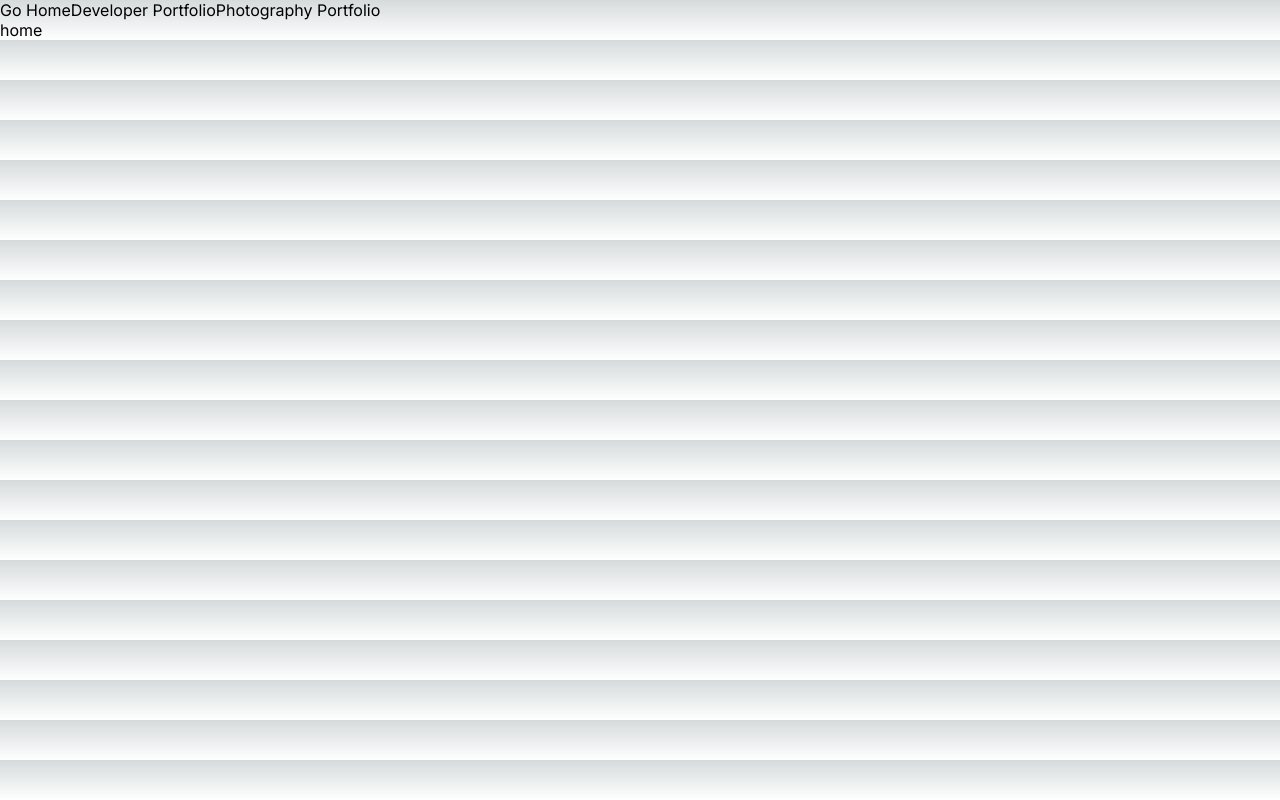
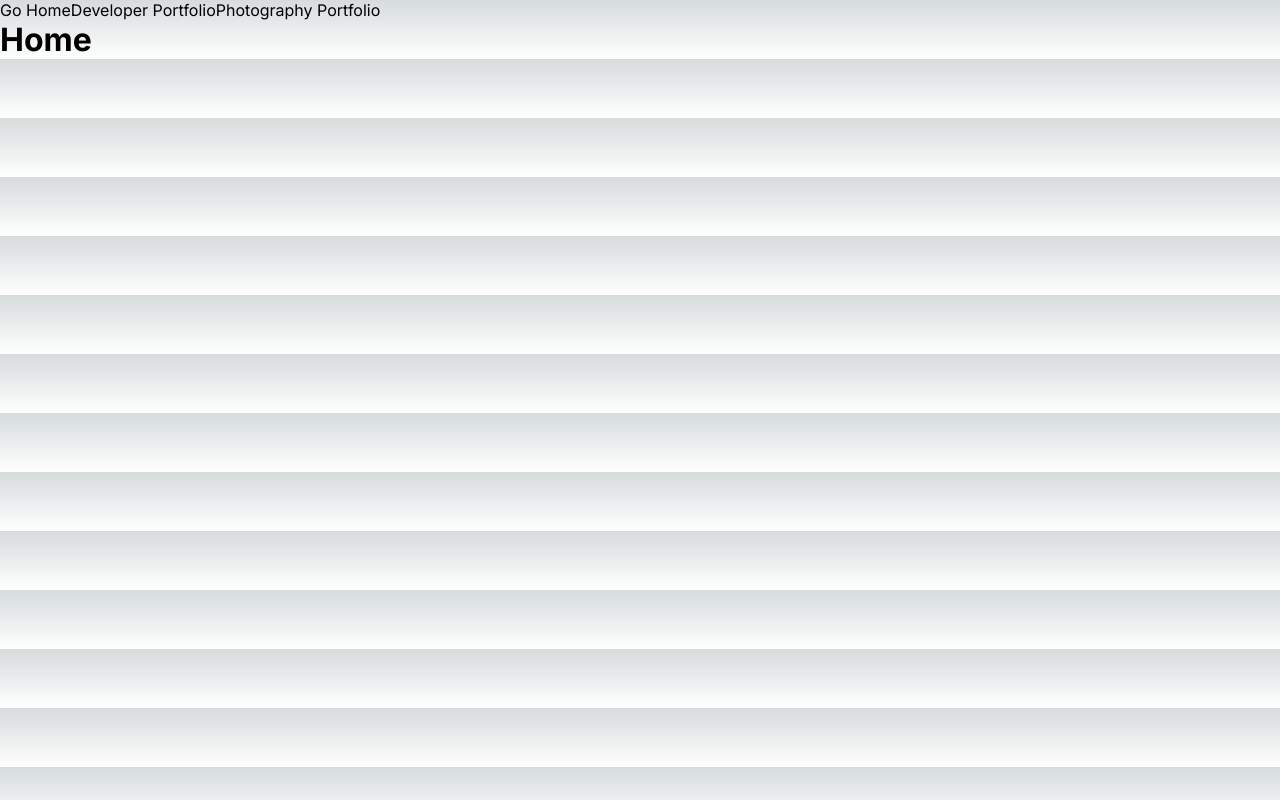
Before and after one commit to AdamIverson/next_website, a Next.js app: page / in a window 1280 px wide. Built offline with nearby package versions, Linux system fonts and the light colour scheme.

Commit message:
Photos componenet routed through Photography page

```diff
--- a/src/app/Developer/page.js
+++ b/src/app/Developer/page.js
@@ -4,7 +4,7 @@ import React from 'react'
 
 function Developer() {
   return (
-    <div>Developer Portfolio</div>
+    <h1>Developer Portfolio</h1>
   )
 }
 
--- a/src/app/page.js
+++ b/src/app/page.js
@@ -3,13 +3,16 @@
 import Image from 'next/image'
 import styles from './page.module.css'
 import React from 'react'
+import { Box } from '@mui/system'
 import About from './Developer/page'
 import Navbar from './components/Navbar/page'
 
 export default function Home() {
   return (
-    <div>
-      home
-    </div>
+    <Box>
+      <h1>
+        Home
+      </h1>
+    </Box>
   )
 }
```
Also changed, not shown: src/app/Photographer/page.js (deleted, +0 -11 lines), src/app/Photographer/page.jsx (added, +16 -0 lines), src/app/components/Photos.jsx (added, +10 -0 lines).
